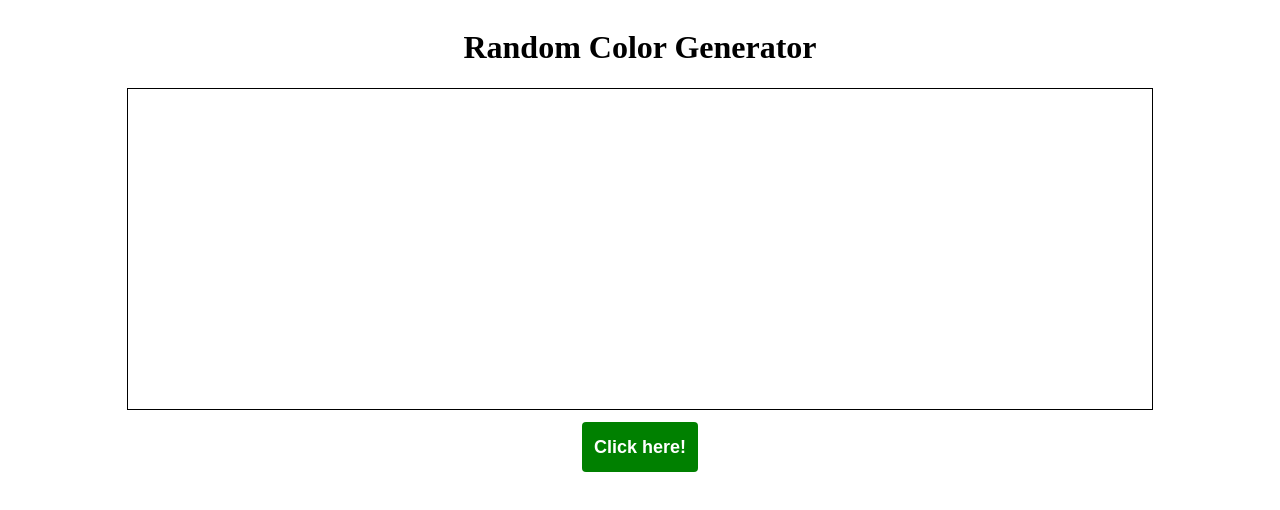
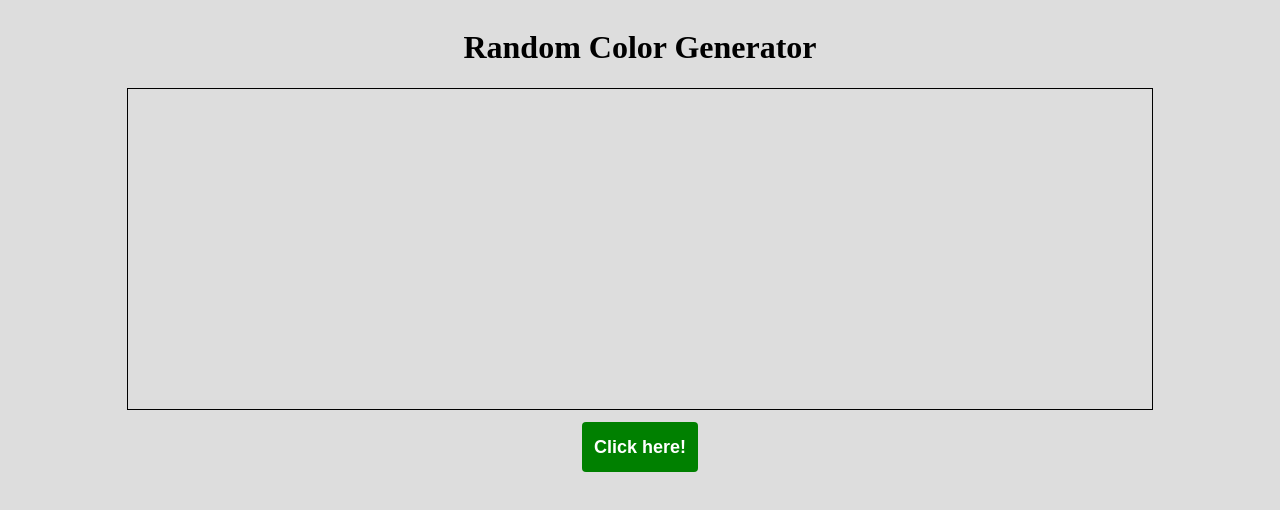
Before and after one commit to 21DEPK/html-css-js.github.io, a plain HTML site: page randomColorGenerator.html in a window 1280 px wide. Drawn offline with Linux system fonts and the light colour scheme.

Commit message:
randomColorGenerator.html

```diff
--- a/randomColorGenerator.html
+++ b/randomColorGenerator.html
@@ -11,11 +11,8 @@
     />
     <style>
         body{
-<<<<<<< HEAD
-            user-select: none;
-=======
+            background-color: #ddd;
             user-select:none;
->>>>>>> 01ee094ae4f54b64145775c2221a36669c00f867
             text-align: center;
         }
         .container{
```
